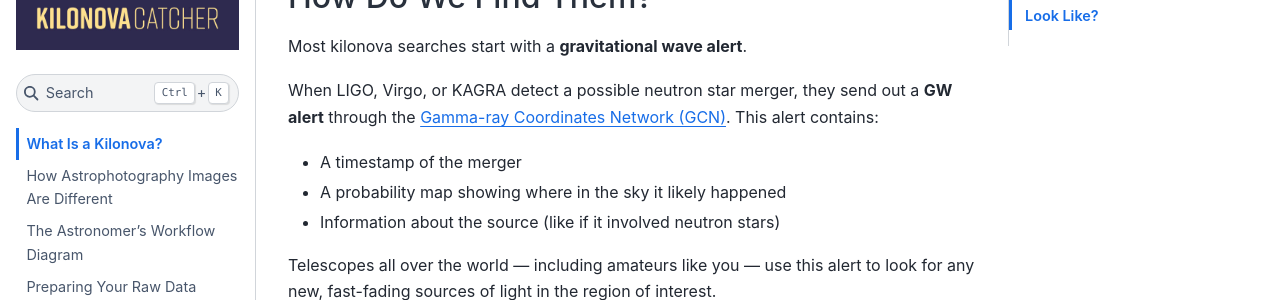
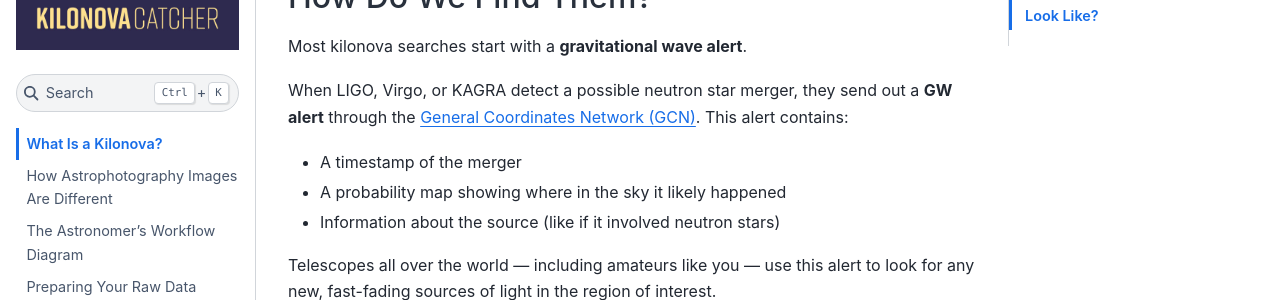
Before and after one commit to Kilonova-Catcher/KNC-Manual, a Sphinx documentation site: the page built from doc/kilonova-theory.md, in a window 1280 px wide and 900 px high, scrolled down 1051 px. Shown: the part 153-453 px from the top of the window. Built offline with Sphinx 7.4.7 and the Sphinx Book theme 1.1.4, drawn with Linux system fonts in a browser that asks for light colours.

Commit message:
Update kilonova-theory.md

```diff
--- a/doc/kilonova-theory.md
+++ b/doc/kilonova-theory.md
@@ -37,7 +37,7 @@ They’re also the **optical counterparts** to gravitational wave (GW) events. B
 
 Most kilonova searches start with a **gravitational wave alert**.
 
-When LIGO, Virgo, or KAGRA detect a possible neutron star merger, they send out a **GW alert** through the [Gamma-ray Coordinates Network (GCN)](https://gcn.nasa.gov/). This alert contains:
+When LIGO, Virgo, or KAGRA detect a possible neutron star merger, they send out a **GW alert** through the [General Coordinates Network (GCN)](https://gcn.nasa.gov/). This alert contains:
 - A timestamp of the merger
 - A probability map showing where in the sky it likely happened
 - Information about the source (like if it involved neutron stars)
```
